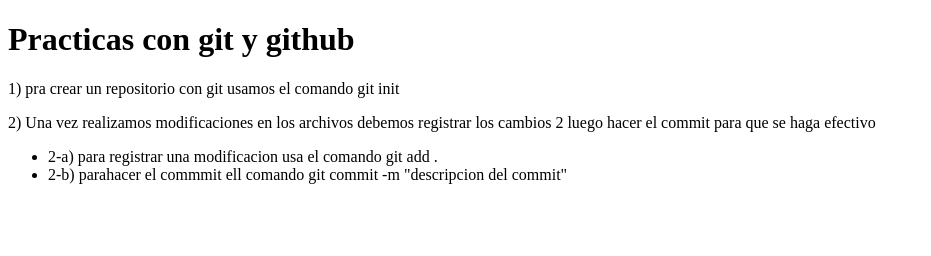
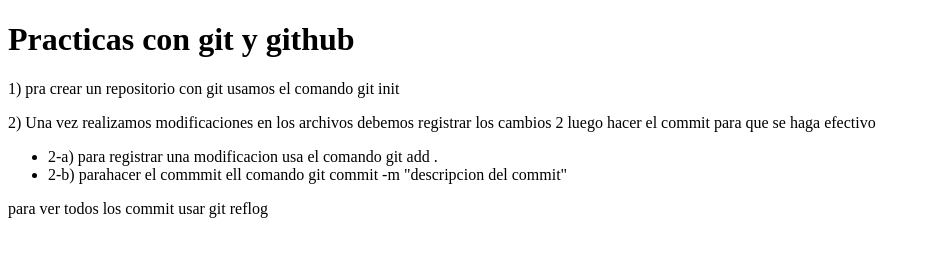
Before and after one commit to cesand209/usogit, a plain HTML site: page index.html in a window 1280 px wide. Shown: the whole page, without its empty margins (0-931 px from the left). Drawn offline with Linux system fonts and the light colour scheme.

Commit message:
se agrego reflog

```diff
--- a/index.html
+++ b/index.html
@@ -14,6 +14,7 @@
 	<li>2-a) para registrar una modificacion usa el comando git add .</li>
 	<li>2-b) parahacer el commmit ell comando git commit -m "descripcion del commit"</li>
 </ul>
+<p>para ver todos los commit usar git reflog</p>
 
 </body>
 </html>
```
